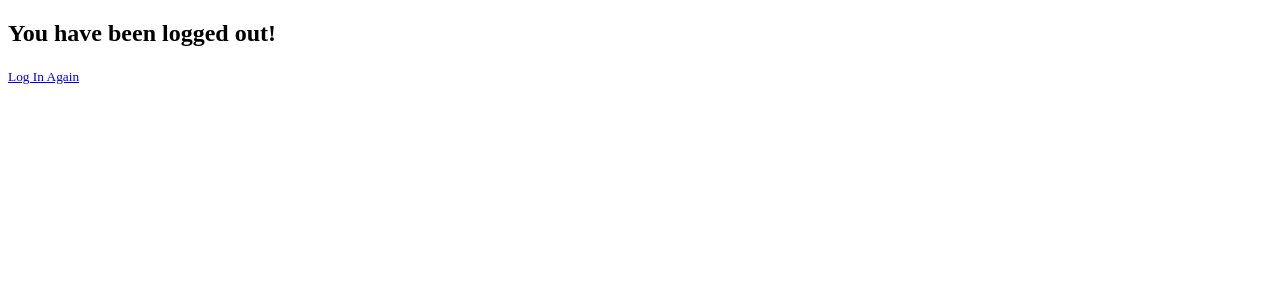
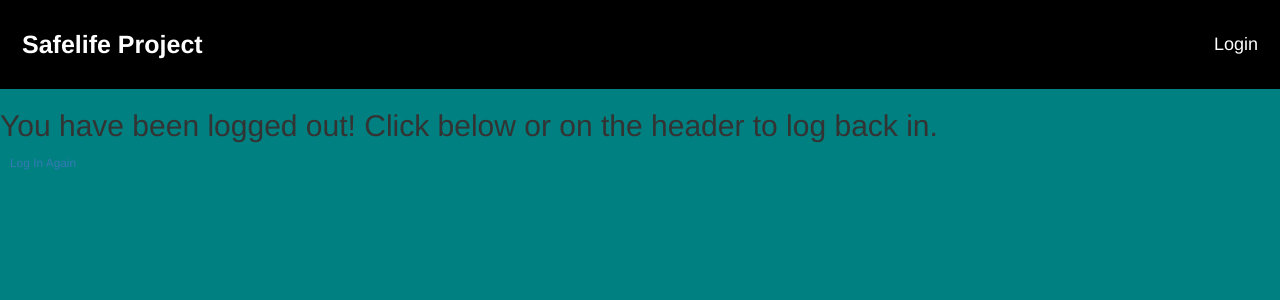
Before and after one commit to CSUS-Scrumbags/safelife, a Django app: page /users/logout/ in a window 1280 px wide. Shown: the top 300 px of the page. Run offline with Django 3.2, Linux system fonts and the light colour scheme; some libraries are stand-ins or nearby versions.

Commit message:
Login revision
Re changed login and fixed logout html

```diff
--- a/safelife/safelife_project/users/templates/users/logout.html
+++ b/safelife/safelife_project/users/templates/users/logout.html
@@ -1,12 +1,101 @@
+{% load static %}
 <!DOCTYPE html>
 <html>
 <head>
-	<title>Logged Out</title>
+<meta charset="utf-8">
+<meta http-equiv="X-UA-Compatible" content="IE=edge">
+<meta name="viewport" content="width=device-width, initial-scale=1">
+<title>Logged Out</title>
+<link rel="stylesheet" href="https://maxcdn.bootstrapcdn.com/bootstrap/3.3.7/css/bootstrap.min.css">
+<script src="https://ajax.googleapis.com/ajax/libs/jquery/1.12.4/jquery.min.js"></script>
+<script src="https://maxcdn.bootstrapcdn.com/bootstrap/3.3.7/js/bootstrap.min.js"></script>
+<script src="main.js"> </script>
+<style type="text/css">
+<style>
+ 	body, html {
+        height: 100%;
+        margin: 0;
+        font-family: Arial, Helvetica, sans-serif;
+
+    }
+
+  	* {
+    	box-sizing: border-box;
+    }
+
+    body{
+   	  background: teal;
+      background-repeat: no-repeat;
+      background-size: cover;
+    }
+
+    .form-control, .btn {
+        min-height: 38px;
+        border-radius: 2px;
+    }
+    .btn {
+        font-size: 15px;
+        font-weight: bold;
+    }
+
+	.header {
+	 background: black;
+ 	 overflow: hidden;
+ 	 padding: 20px 10px;
+	}
+
+	.header a {
+  	float: left;
+ 	text-align: center;
+  	padding: 12px;
+  	text-decoration: none;
+  	font-size: 18px;
+  	line-height: 25px;
+  	border-radius: 4px;
+  	color: #FFFFFF;
+	}
+
+	.header a.logo {
+  	font-size: 25px;
+  	font-weight: bold;
+	}
+
+	.header a:hover {
+  	background-color: #ddd;
+	}
+
+	.header a.active {
+	}
+
+	.header-right {
+  	float: right;
+	}
+
+	@media screen and (max-width: 500px) {
+ 	 	.header a {
+  	  		float: none;
+   	 		display: block;
+   	 		text-align: left;
+ 	 	}
+
+  		.header-right {
+  	  		float: none;
+  		}
+	}
+</style>
 </head>
+
 <body>
-	<h2> You have been logged out!</h2>
+	<div class="header">
+ 	 	<a href="{% url 'login' %}" class="logo">Safelife Project</a>
+  		<div class="header-right">
+    		<a class="active" href="{% url 'login' %}">Login</a>
+  		</div>
+	</div>
+
+	<h2> You have been logged out! Click below or on the header to log back in.</h2>
 	<div class="border-top pt-3">
-		<small class = "text-muted">
+		<small class = "text-muted" style = "margin-left: 10px">
 			<a href="{% url 'login' %}"> Log In Again </a>
 		</small>
 </body>
```
Also changed, not shown: safelife/safelife_project/users/templates/users/login.html (+5 -5 lines).
